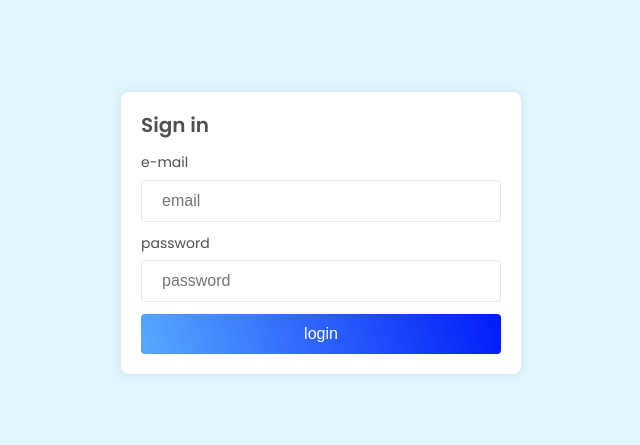
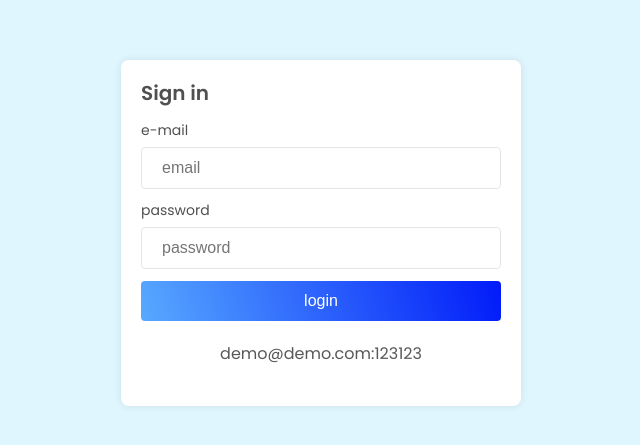
Before and after one commit to dekguh/learn-graphql, a React (Create React App) app: page /login in a window 1280 px wide. Shown: the part 167-612 px from the top of the page, without its empty margins (319-959 px from the left). Built offline with nearby package versions, Linux system fonts and the light colour scheme.

Commit message:
onclick login update

```diff
--- a/src/components/UI/form/FormLogin.tsx
+++ b/src/components/UI/form/FormLogin.tsx
@@ -66,15 +66,21 @@ const FormLogin = () => {
                     <div>
                         <ButtonPrimary
                             text='login'
-                            onClick={() => loginUser({
-                                variables: {
-                                    input: {
-                                        identifier: dataLogin.email,
-                                        password: dataLogin.password,
+                            onClick={() => {
+                                (dataLogin.email && dataLogin.password) && loginUser({
+                                    variables: {
+                                        input: {
+                                            identifier: dataLogin.email,
+                                            password: dataLogin.password,
+                                        }
                                     }
-                                }
-                            })}
+                                })
+                            }}
                         />
+                    </div>
+
+                    <div style={{ margin: '20px 0', textAlign: 'center' }}>
+                        demo@demo.com:123123
                     </div>
                 </div>
             </Inner>
```
